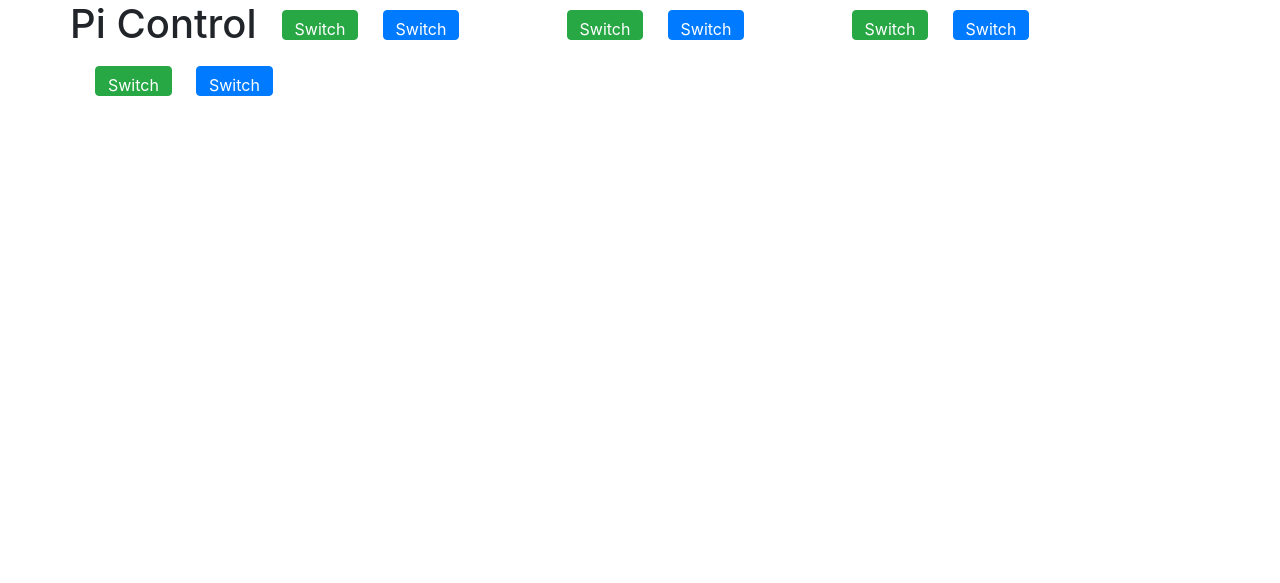
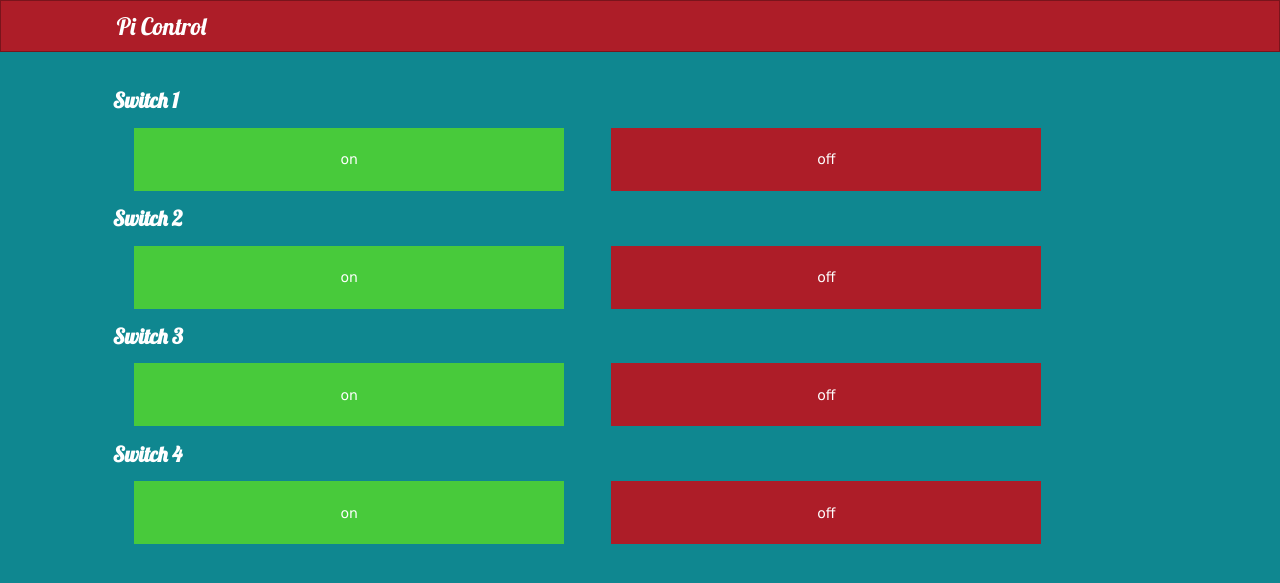
Before and after one commit to nicolas-fricke/PiPowerServer, a Flask app: page / in a window 1280 px wide. Shown: the top 583 px of the page. Run offline with Flask 2, Linux system fonts and the light colour scheme; some libraries are stand-ins or nearby versions.

Commit message:
Improve frontend
Write custom CSS, heavily inspired by Bootstrap Theme "Amelia".

```diff
--- a/app/templates/control.html
+++ b/app/templates/control.html
@@ -4,18 +4,95 @@
     <title>Pi Power Control</title>
     <meta name="viewport" content="width=device-width, initial-scale=1.0">
     <!-- Bootstrap -->
-    <link rel="stylesheet" type="text/css" media="screen" href="//netdna.bootstrapcdn.com/bootswatch/2.3.2/amelia/bootstrap.min.css" />
+{#    <link rel="stylesheet" type="text/css" media="screen" href="//netdna.bootstrapcdn.com/bootswatch/2.3.2/amelia/bootstrap.min.css" />#}
+
+    <!-- Nice fonts -->
+    <link rel="stylesheet" type="text/css" href="http://fonts.googleapis.com/css?family=Lobster">
 
     <!-- JavaScript plugins (requires jQuery) -->
     <script src="http://code.jquery.com/jquery-1.10.1.min.js"></script>
     <!-- Include all compiled plugins (below), or include individual files as needed -->
     <script src="js/bootstrap.min.js"></script>
     <style type="text/css">
+      body {
+        padding-top: 65px;
+        background-color: #0f8790;
+        color: white;
+        line-height: 20px;
+        font-family: 'Cabin',Verdana,sans-serif;
+        font-size: 14px;
+      }
+
+      .container {
+        width: 85%;
+        margin: auto;
+      }
+
+      .navbar-fixed-top {
+        position: fixed;
+        top: 0;
+        right: 0;
+        left: 0;
+        z-index: 1030;
+        margin-bottom: 0;
+      }
+
+      .navbar-inner {
+        min-height: 50px;
+        background-color: #ad1d28;
+        border: 1px solid #79141c;
+      }
+
+      .brand {
+        display: block;
+        float: left;
+      }
+      .navbar .brand {
+        padding: 15px 20px 14px;
+        font-family: 'Lobster',cursive;
+        font-size: 24px;
+        font-weight: normal;
+      }
+
+      h1, h2, h3, h4 {
+        font-family: 'Lobster',cursive;
+      }
+
+      .btn-group {
+        width: 100%;
+        margin-left: 10px;
+      }
+
       a.btn {
-        width: 30%;
-        height: 30px;
-        margin: 10px;
+        background-color: #ddd;
+        color: white;
+        text-decoration: none;
+
+        display: inline-block;
+
+        padding: 2% 0;
+        width: 40%;
+        margin: 0 2% 0 2%;
+        text-align: center;
       }
+
+      a.btn.btn-on {
+        background-color: #48ca3b;
+      }
+
+      a.btn.btn-on:hover {
+        background-color: #3eb932;
+      }
+
+      a.btn.btn-off {
+        background-color: #ad1d28;
+      }
+
+      a.btn.btn-off:hover {
+        background-color: #971923;
+      }
+
+
     </style>
 
     <script type="text/javascript">
@@ -48,24 +125,34 @@
     </script>
   </head>
   <body>
+    <div id="main-navigation" class="navbar navbar-fixed-top">
+      <div class="navbar-inner">
+        <div class="container">
+          <a class="brand">Pi Control</a>
+        </div>
+      </div>
+    </div>
     <div class="container">
       <div class="row">
-        <h1>Pi Control</h1>
-        <div class="col-lg-3">
-          <a href="#" id="switch-1-on"  class="btn btn-success" >Switch 1 on</a>
-          <a href="#" id="switch-1-off" class="btn btn-primary" >Switch 1 off</a>
+        <div class="btn-group col-sm-3 pull-left">
+          <h2>Switch 1</h2>
+          <a href="#" id="switch-1-on"  class="btn btn-on" >on</a>
+          <a href="#" id="switch-1-off" class="btn btn-off" >off</a>
         </div>
-        <div class="col-lg-3">
-          <a href="#" id="switch-2-on"  class="btn btn-success" >Switch 2 on</a>
-          <a href="#" id="switch-2-off" class="btn btn-primary" >Switch 2 off</a>
+        <div class="btn-group col-sm-3 pull-left">
+          <h2>Switch 2</h2>
+          <a href="#" id="switch-2-on"  class="btn btn-on" >on</a>
+          <a href="#" id="switch-2-off" class="btn btn-off" >off</a>
         </div>
-        <div class="col-lg-3">
-          <a href="#" id="switch-3-on"  class="btn btn-success" >Switch 3 on</a>
-          <a href="#" id="switch-3-off" class="btn btn-primary" >Switch 3 off</a>
+        <div class="btn-group col-sm-3 pull-left">
+          <h2>Switch 3</h2>
+          <a href="#" id="switch-3-on"  class="btn btn-on" >on</a>
+          <a href="#" id="switch-3-off" class="btn btn-off" >off</a>
         </div>
-        <div class="col-lg-3">
-          <a href="#" id="switch-4-on"  class="btn btn-success" >Switch 4 on</a>
-          <a href="#" id="switch-4-off" class="btn btn-primary" >Switch 4 off</a>
+        <div class="btn-group col-sm-3 pull-left">
+          <h2>Switch 4</h2>
+          <a href="#" id="switch-4-on"  class="btn btn-on" >on</a>
+          <a href="#" id="switch-4-off" class="btn btn-off" >off</a>
         </div>
       </div>
     </div>
```
